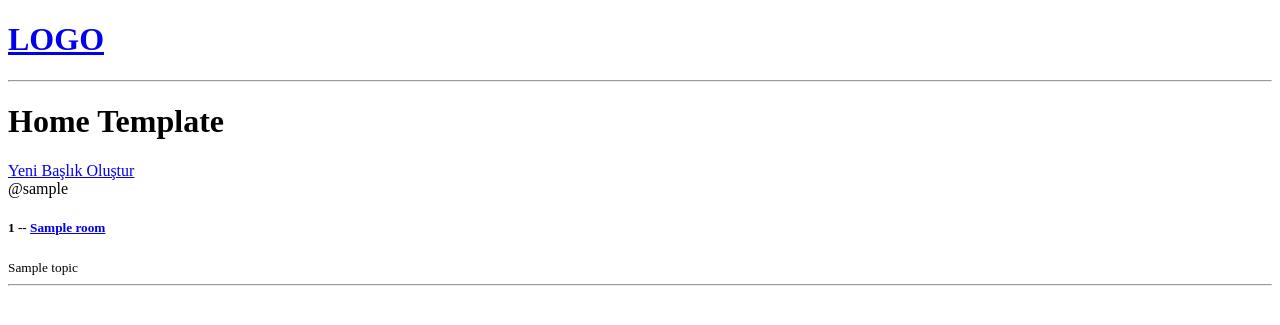
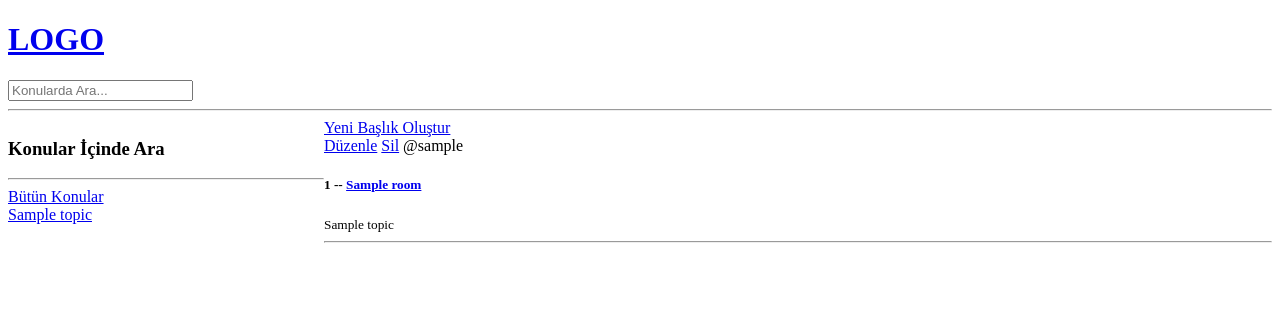
Before and after one commit to cadaix/ybsstudy, a Django app: page / in a window 1280 px wide. Shown: the top 325 px of the page. Run offline with Django 4.2, Linux system fonts and the light colour scheme; tables that the repository leaves empty hold one stand-in row (Sample ...).

Commit message:
Search bar eklendi konular arasında filtreme özelliği eklendi

```diff
--- a/base/models.py
+++ b/base/models.py
@@ -21,6 +21,9 @@ class Room(models.Model):
     updated = models.DateTimeField(auto_now=True)
     created = models.DateTimeField(auto_now_add=True)
 
+    class Meta:
+        ordering = ['-updated', '-created']
+
     def __str__(self):
         return self.name
 
--- a/base/templates/base/home.html
+++ b/base/templates/base/home.html
@@ -1,10 +1,39 @@
 {% extends 'main.html' %}
 
 {% block content %}
-<h1>
-    Home Template
-</h1>
+
+<style>
+
+    .home-container{
+
+        display: grid;
+        grid-template-columns: 1fr 3fr;
+    }
+
+</style>
+
+<div class="home-container">
+
     <div>
+        <h3>
+            Konular İçinde Ara
+        </h3>
+        <hr>
+
+            <div>
+                <a href="{% url 'home' %}?q={{topic.name}}">Bütün Konular</a>
+            </div>
+
+
+        {% for topic in topics %}
+            <div>
+                <a href="{% url 'home' %}?q={{topic.name}}">{{topic.name}}</a>
+            </div>
+        {% endfor %}
+    </div>
+
+    <div>
+
         <a href="{% url 'create-room'  %}">
             Yeni Başlık Oluştur
         </a>
@@ -12,7 +41,8 @@
 
             {% for room in rooms %}
                 <div>
-
+                    <a href="{% url 'update-room' room.id %}">Düzenle</a>
+                    <a href="{% url 'delete-room' room.id %}">Sil</a>
                     <span>
                         @{{room.host.username}}
                     </span>
@@ -30,4 +60,9 @@
         </div>
 
     </div>
+
+
+
+
+</div>
 {% endblock content %}
--- a/base/templates/base/room_form.html
+++ b/base/templates/base/room_form.html
@@ -5,7 +5,7 @@
     <div>
         <form method="POST" action="">
             {% csrf_token  %}
-            {{form}}
+            {{form.as_p}}
             <input type="submit" value="Submit" />
         </form>
     </div>
--- a/base/urls.py
+++ b/base/urls.py
@@ -8,5 +8,9 @@ urlpatterns = [
     path('', views.home , name='home'),
     path('room/<str:pk>/', views.room, name='room'),
 
-    path('create-room/', views.createRoom, name='create-room')
+    path('create-room/', views.createRoom, name='create-room'),
+    path('update-room/<str:pk>/', views.updateRoom, name='update-room'),
+    path('delete-room/<str:pk>/', views.deleteRoom, name='delete-room'),
+
+
 ]
--- a/base/views.py
+++ b/base/views.py
@@ -1,6 +1,7 @@
-from django.shortcuts import render
+from multiprocessing import context
+from django.shortcuts import render, redirect
 
-from .models import Room
+from .models import Room, Topic
 from .forms import RoomForm
 
 
@@ -23,8 +24,12 @@ from .forms import RoomForm
 # ]
 
 def home(request):
-    rooms = Room.objects.all()
-    context = {'rooms': rooms}
+    q = request.GET.get('q') if request.GET.get('q') != None else ''
+    rooms = Room.objects.filter(topic__name__icontains=q)
+
+    topics = Topic.objects.all()
+
+    context = {'rooms': rooms, 'topics': topics}
     return render(request, 'base/home.html', context)
 
 
@@ -37,5 +42,34 @@ def room(request, pk):
 
 def createRoom(request):
     form = RoomForm
+    if request.method == 'POST':
+        form = RoomForm(request.POST)
+        if form.is_valid():
+            form.save()
+            return redirect('home')
+
     context = {'form' : form }
     return render(request,'base/room_form.html', context)
+
+
+
+def updateRoom(request, pk):
+     room = Room.objects.get(id=pk)
+     form = RoomForm(instance=room)
+
+     if request.method == 'POST':
+        form = RoomForm(request.POST, instance=room)
+        if form.is_valid():
+            form.save()
+            return redirect('home')
+
+     context =  {'form' : form}
+     return render(request, 'base/room_form.html', context)
+
+
+def deleteRoom(request, pk ):
+    room = Room.objects.get(id=pk)
+    if request.method == 'POST':
+        room.delete()
+        return redirect('home')
+    return render(request, 'base/delete.html', {'obj' : room})
--- a/templates/navbar.html
+++ b/templates/navbar.html
@@ -1,19 +1,12 @@
-<!DOCTYPE html>
-<html lang="en">
-<head>
-    <meta charset="UTF-8">
-    <meta http-equiv="X-UA-Compatible" content="IE=edge">
-    <meta name="viewport" content="width=device-width, initial-scale=1.0">
-    <title>Document</title>
-</head>
-<body>
+
    <a href="/">
     <h1>
         LOGO
     </h1>
    </a>
 
+   <form method="GET" action="{% url 'home' %}">
+        <input type="text" name="q" placeholder="Konularda Ara..." />
+   </form>
+
    <hr>
-
-</body>
-</html>
```
Also changed, not shown: base/templates/base/delete.html (added, +14 -0 lines). Lines whose indentation alone changed are shown as unchanged.
